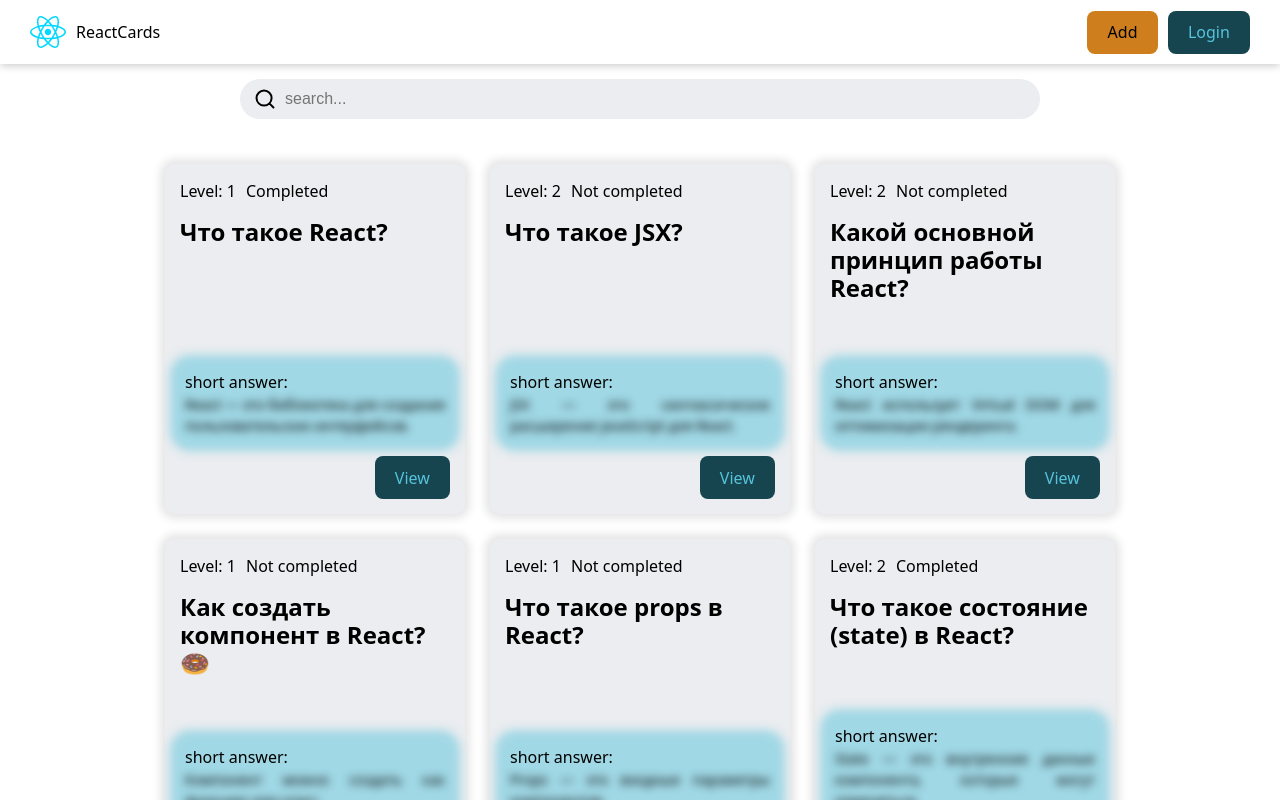
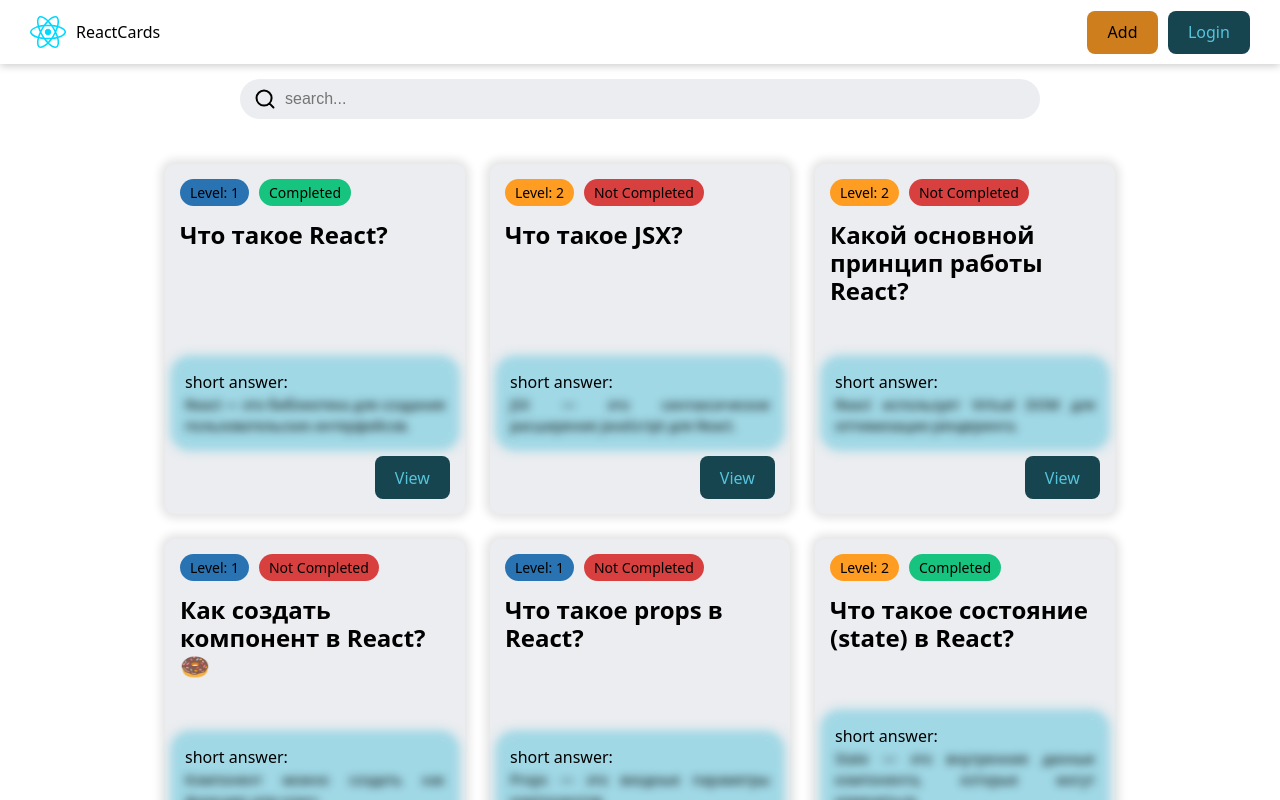
Before and after one commit to swixxs/react_js-cards, a React (Vite) app: page / in a window 1280 px wide. Built offline with nearby package versions, Linux system fonts and the light colour scheme; data requests are answered from the project's data file.

Commit message:
Badge component

```diff
--- /dev/null
+++ b/src/components/Badge/Badge.jsx
@@ -0,0 +1,16 @@
+import cls from "./Badge.module.css";
+
+export const Badge = ({ variant, variantComp, children }) => {
+  switch (variant) {
+    case "primary":
+      return <div className={`${cls.badge} ${cls.primary}`}> {children} </div>;
+    case "success":
+      return <div className={`${cls.badge} ${cls.success}`}> {children} </div>;
+    case "warning":
+      return <div className={`${cls.badge} ${cls.warning}`}> {children} </div>;
+    case "alert":
+      return <div className={`${cls.badge} ${cls.alert}`}> {children} </div>;
+    default:
+      return <div className={cls.badge}> {children} </div>;
+  }
+};
--- /dev/null
+++ b/src/components/Badge/Badge.module.css
@@ -0,0 +1,26 @@
+.badge {
+  width: fit-content;
+  border-radius: 20px;
+  padding: 3px 10px;
+  color: var(--text-color);
+  text-transform: capitalize;
+  font-weight: 500;
+  font-size: 14px;
+  background-color: #c5baff;
+}
+
+.primary {
+  background-color: #2973b2;
+}
+
+.success {
+  background-color: #16c47f;
+}
+
+.warning {
+  background-color: #ff9d23;
+}
+
+.alert {
+  background-color: #d84040;
+}
--- /dev/null
+++ b/src/components/Badge/inedx.jsx
@@ -0,0 +1 @@
+export { Badge } from "./Badge";
--- a/src/components/QuestionCard/QuestionCard.jsx
+++ b/src/components/QuestionCard/QuestionCard.jsx
@@ -1,15 +1,19 @@
 import { useNavigate } from "react-router-dom";
 import { Button } from "../Button";
 import cls from "./QuestionCard.module.css";
+import { Badge } from "../Badge/Badge";
 
 export const QuestionCard = ({ card }) => {
   const navigate = useNavigate();
 
+  const levelVariant = card.level === 1 ? "primary" : card.level === 2 ? "warning" : "alert";
+  const completedVariant = card.completed ? "success" : "alert";
+
   return (
     <div className={cls.card}>
       <div className={cls.cardLabels}>
-        <div>Level: {card.level}</div>
-        <div>{card.completed ? "Completed" : "Not completed"}</div>
+        <Badge variant={levelVariant}>Level: {card.level}</Badge>
+        <Badge variant={completedVariant}>{card.completed ? "Completed" : "Not completed"}</Badge>
       </div>
 
       <h5 className={cls.cardTitle}>{card.question}</h5>
```
